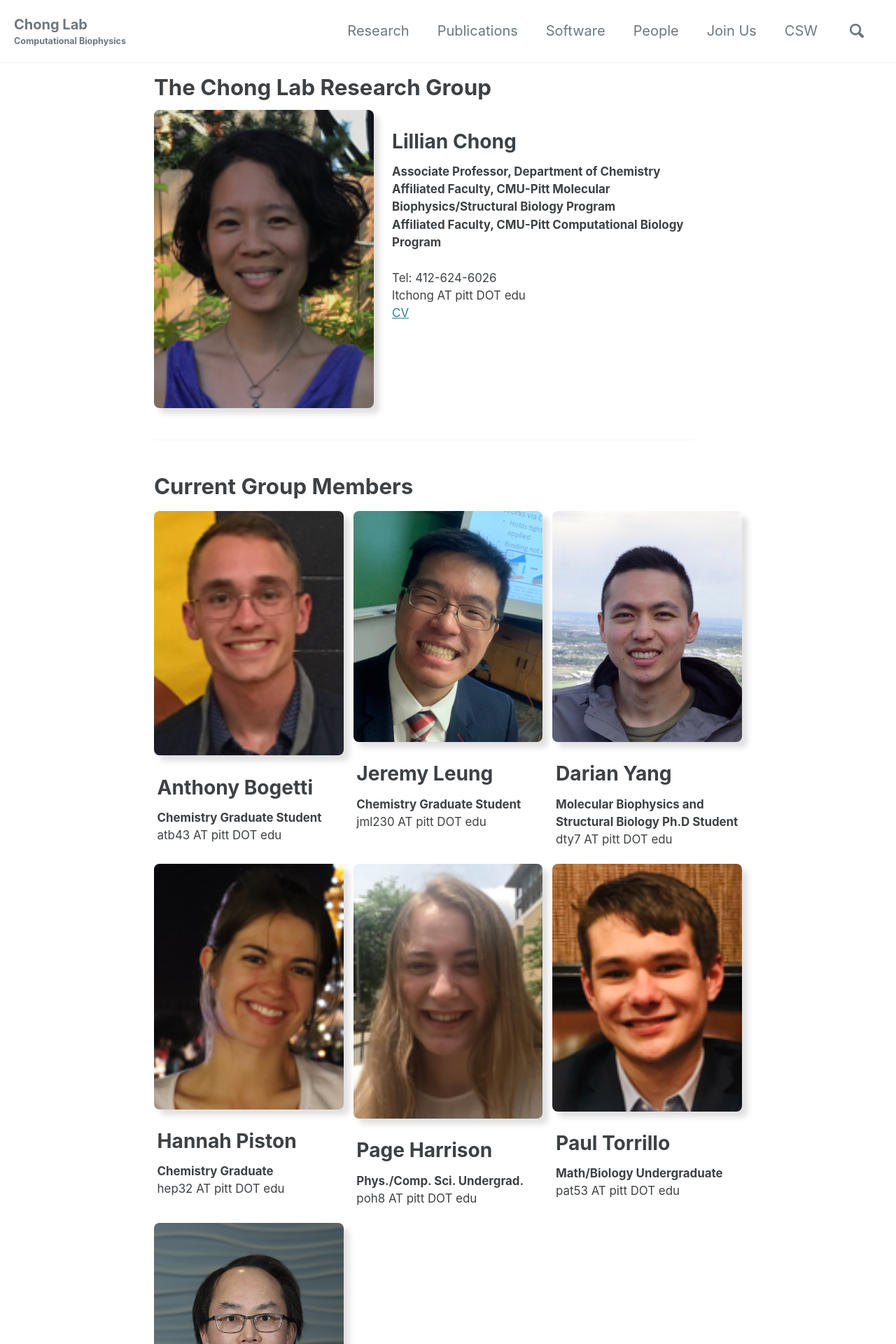
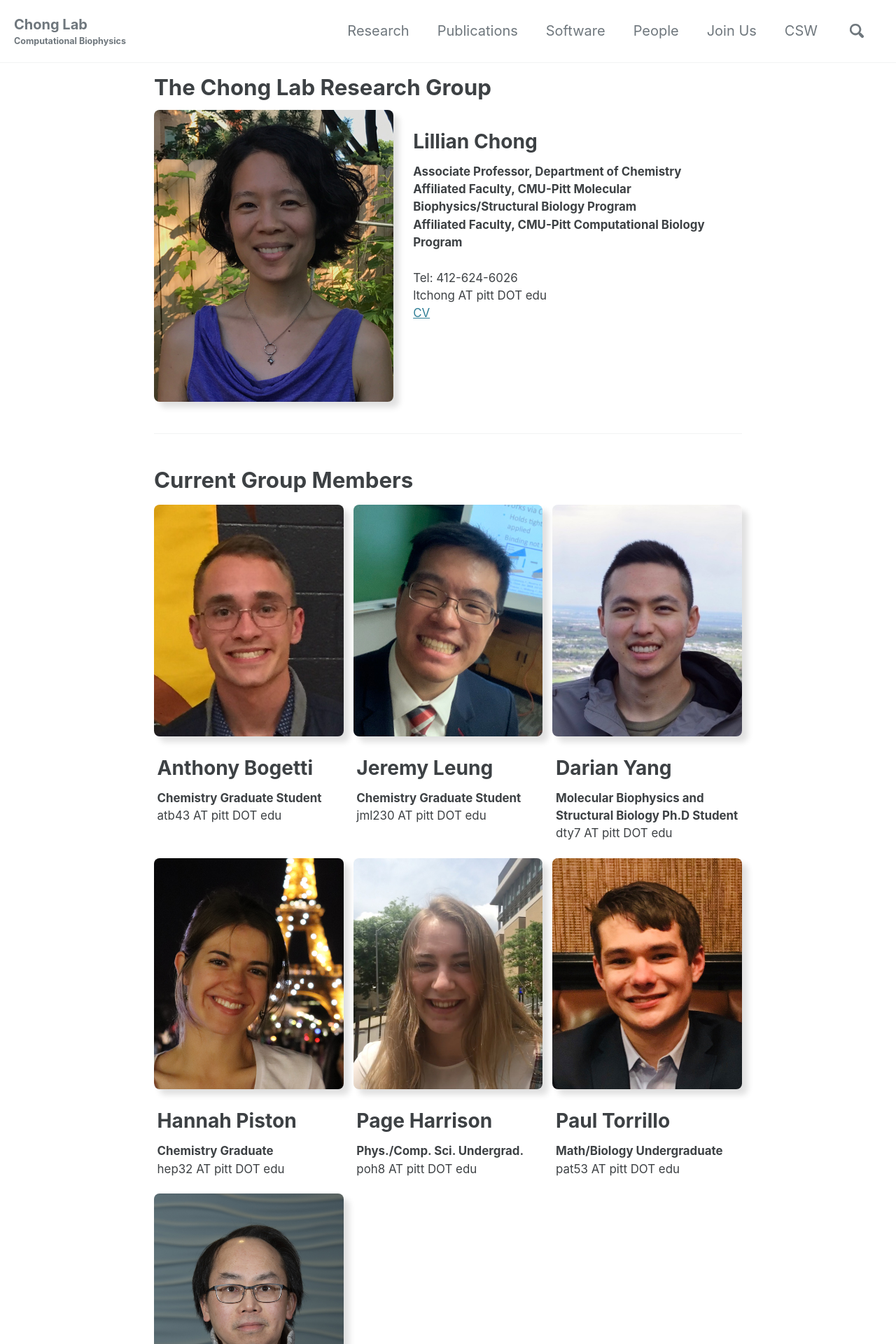
Before and after one commit to darianyang/mm-github-pages-test, a Jekyll site: the page built from _pages/people.md, in a window 1280 px wide. Shown: the top 1920 px of the page at 70% size. Built offline with Jekyll 4.4.1, drawn with Linux system fonts in a browser that asks for light colours; cached includes are drawn as plain includes.

Commit message:
added higher resolution photos for peoples.md

```diff
--- a/_pages/people.md
+++ b/_pages/people.md
@@ -7,7 +7,7 @@ title: The Chong Lab Research Group
 #header:
 #image: /assets/images/people/Group2020.jpg
 lillian:
-  - image_path: /assets/images/people/LTC.png
+  - image_path: /assets/images/people/LTC.jpg
     alt: "Lillian Chong"
     title: "Lillian Chong"
     excerpt: "
@@ -20,7 +20,7 @@ lillian:
     [CV](/assets/pdf/LTCcvShort.pdf)
     "
 current_group:
-  - image_path: /assets/images/people/ATB.png
+  - image_path: /assets/images/people/ATB.jpg
     alt: "Anthony Bogetti"
     title: "Anthony Bogetti"
     excerpt: "
@@ -41,21 +41,21 @@ current_group:
     **Molecular Biophysics and Structural Biology Ph.D Student**<br>
     dty7 AT pitt DOT edu
     "
-  - image_path: /assets/images/people/HEP.png
+  - image_path: /assets/images/people/HEP.jpg
     alt: "Hannah Piston"
     title: "Hannah Piston"
     excerpt: "
     **Chemistry Graduate**<br>
     hep32 AT pitt DOT edu
     "
-  - image_path: /assets/images/people/POH.png
+  - image_path: /assets/images/people/POH.jpg
     alt: "Page Harrison"
     title: "Page Harrison"
     excerpt: "
     **Phys./Comp. Sci. Undergrad.**<br>
     poh8 AT pitt DOT edu
     "
-  - image_path: /assets/images/people/PAT.png
+  - image_path: /assets/images/people/PAT.jpg
     alt: "Paul Torrillo"
     title: "Paul Torrillo"
     excerpt: "
```
Also changed, not shown: assets/images/people/ATB.jpg (added), assets/images/people/ATB.png (deleted), assets/images/people/HEP.jpg (added), assets/images/people/HEP.png (deleted), assets/images/people/KFW.png (deleted), assets/images/people/LTC.jpg (added), assets/images/people/LTC.png (deleted), assets/images/people/PAT.jpg (added), assets/images/people/PAT.png (deleted), assets/images/people/POH.jpg (added), assets/images/people/POH.png (deleted), 1 other file.
